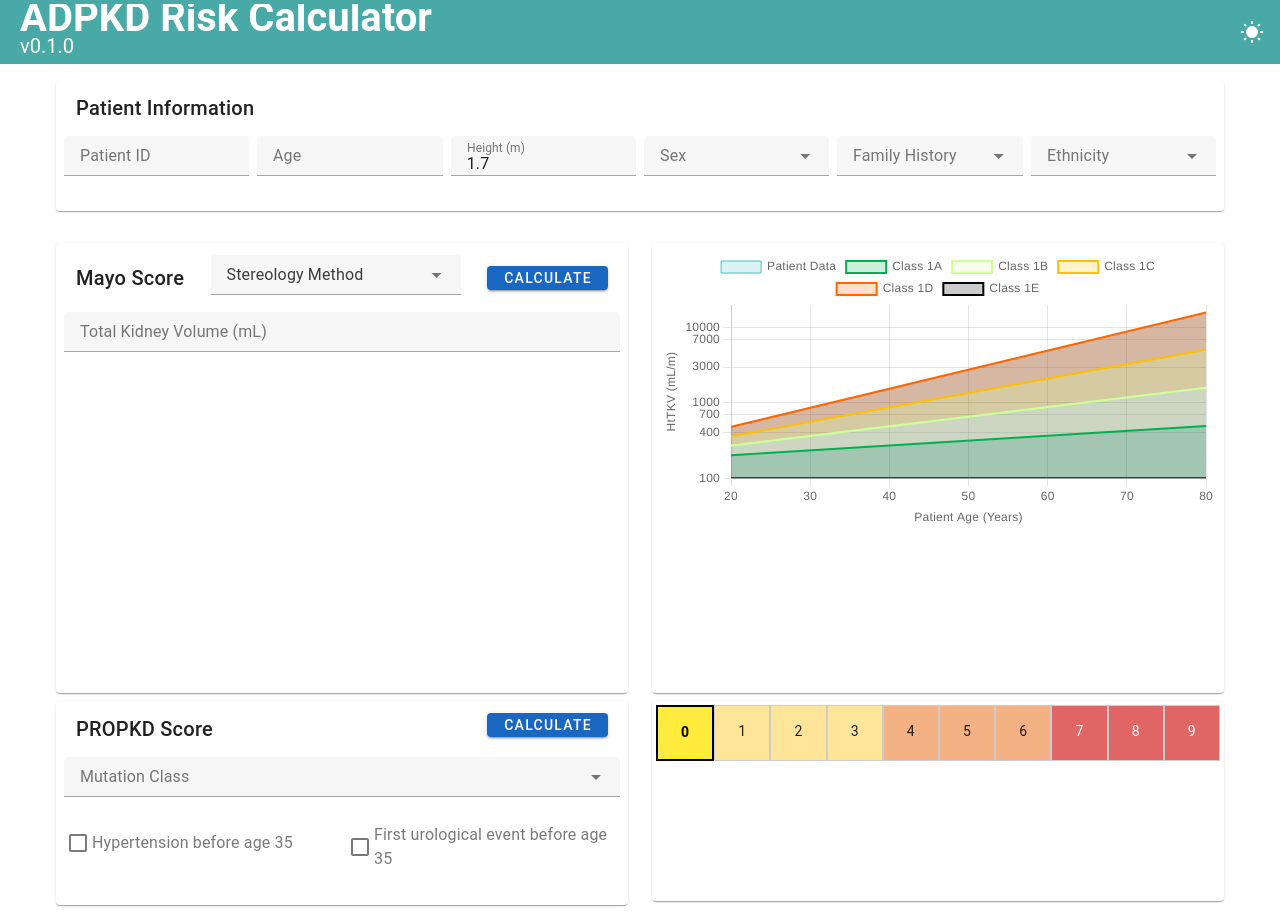
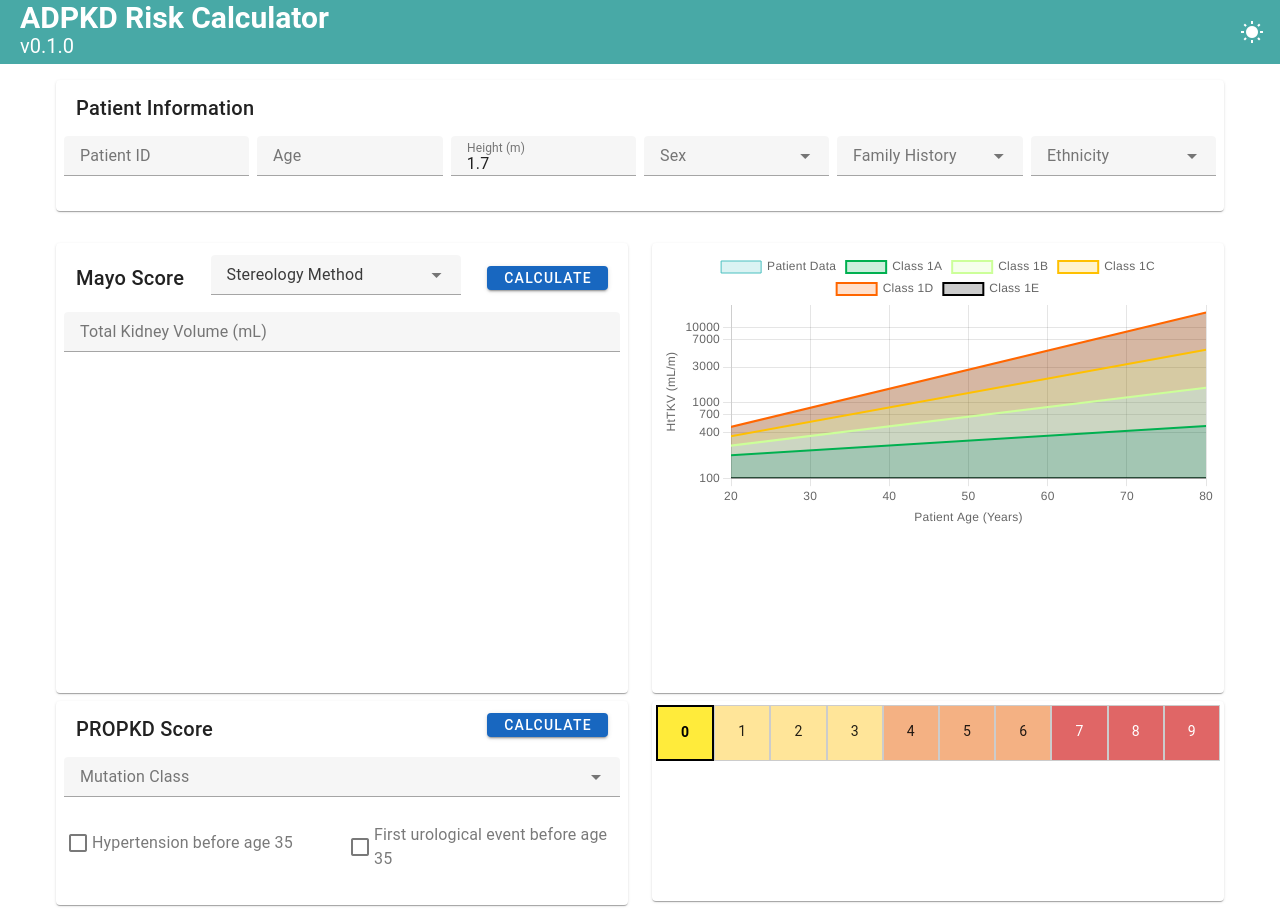
Before and after one commit to halbritter-lab/adpkd-risk, a Vue app: page / in a window 1280 px wide. Built offline with nearby package versions, Linux system fonts and the light colour scheme; what webfontloader would draw is missing.

Commit message:
refactor: Update heading level in App.vue

```diff
--- a/src/App.vue
+++ b/src/App.vue
@@ -2,7 +2,7 @@
   <v-app :theme="isDark ? 'dark' : 'light'">
     <v-toolbar color="secondary" dark>
       <v-toolbar-title class="d-flex align-center">
-        <h1 class="mb-0">ADPKD Risk Calculator</h1>
+        <h2 class="mb-0">ADPKD Risk Calculator</h2>
         <span class="version">v0.1.0</span>
       </v-toolbar-title>
       <v-spacer></v-spacer>
```
